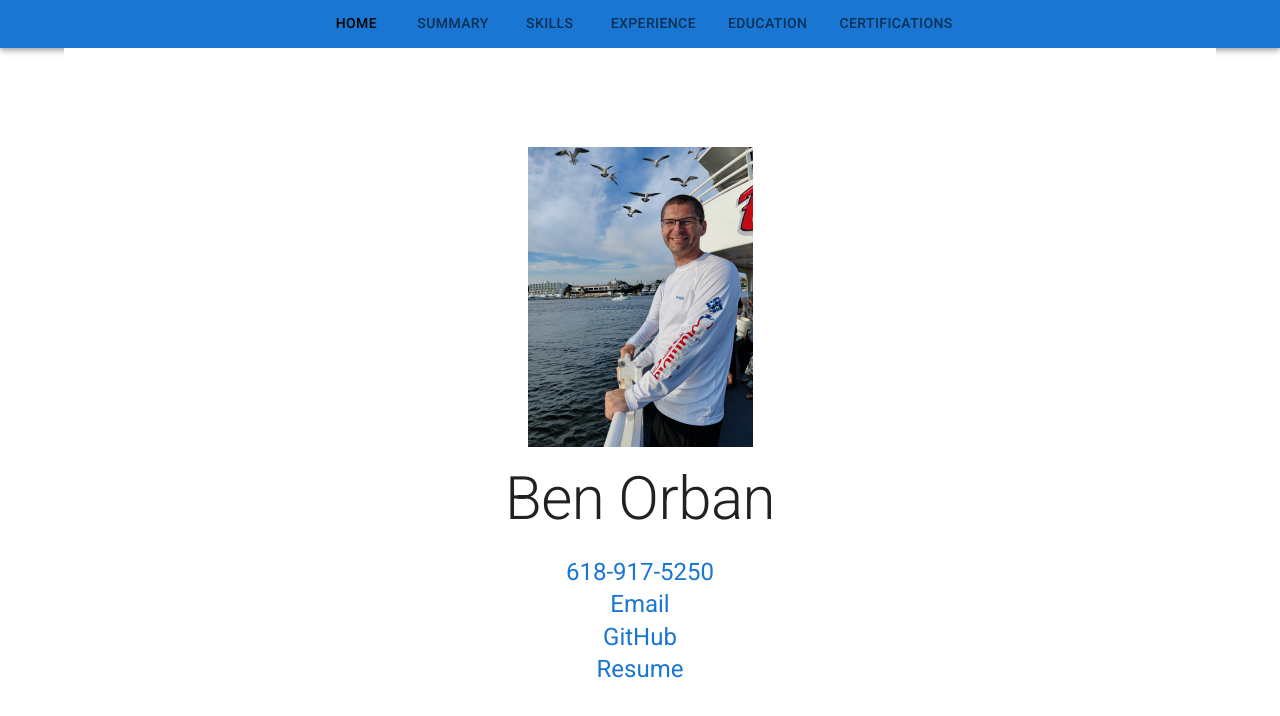
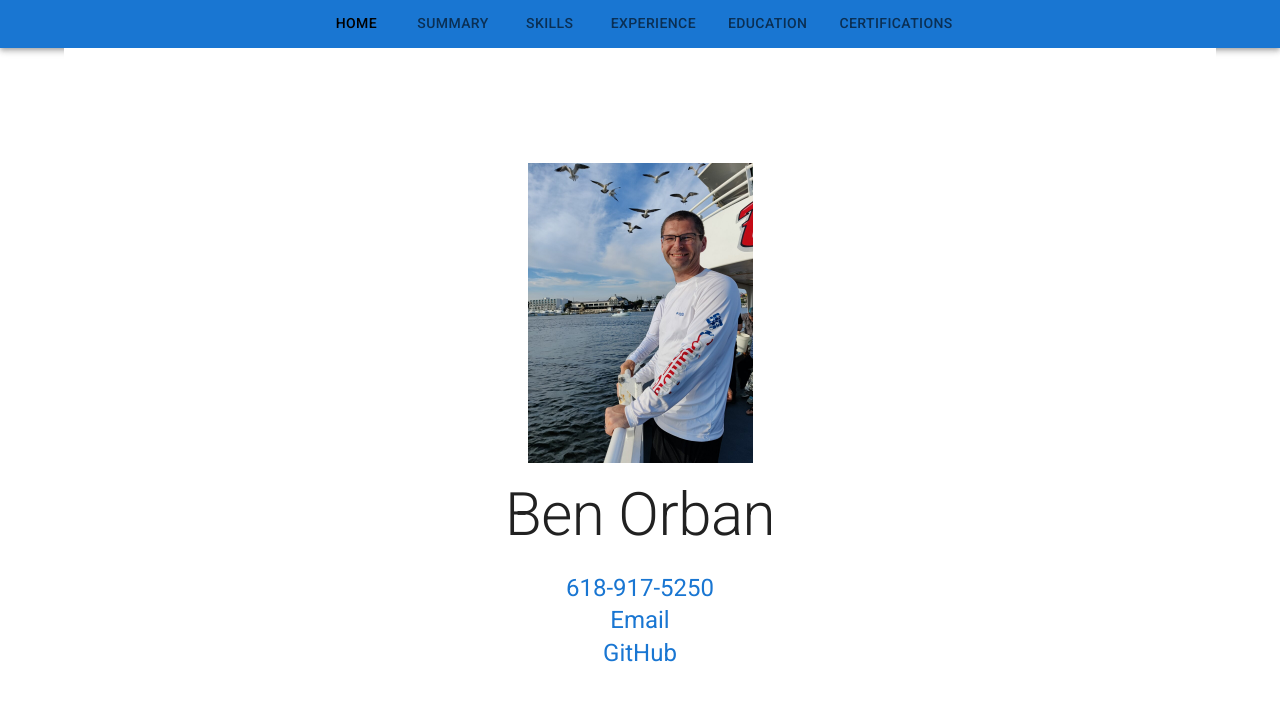
Before and after one commit to borban/orbansolutions, a React (Create React App) app: page / in a window 1280 px wide. Shown: the top 716 px of the page. Built offline with nearby package versions, Linux system fonts and the light colour scheme.

Commit message:
Remove resume

```diff
--- a/src/components/Home.js
+++ b/src/components/Home.js
@@ -86,8 +86,6 @@ export default function Home() {
                   <Link href="mailto:ben@orbanfamily.org?subject=Concerning your qualifications" underline="hover">Email</Link>
                   <br />
                   <Link href="https://github.com/borban/" target="new" underline="hover">GitHub</Link>
-                  <br />
-                  <Link href="https://www.orbansolutions.com/public/pdf/Benjamin_Orban_Resume_2023.pdf" target="_blank" underline="hover" download>Resume</Link>
                 </Typography>
               </motion.div>
 
```
Also changed, not shown: 1 other file (tests, documents, lock files or other folders).
